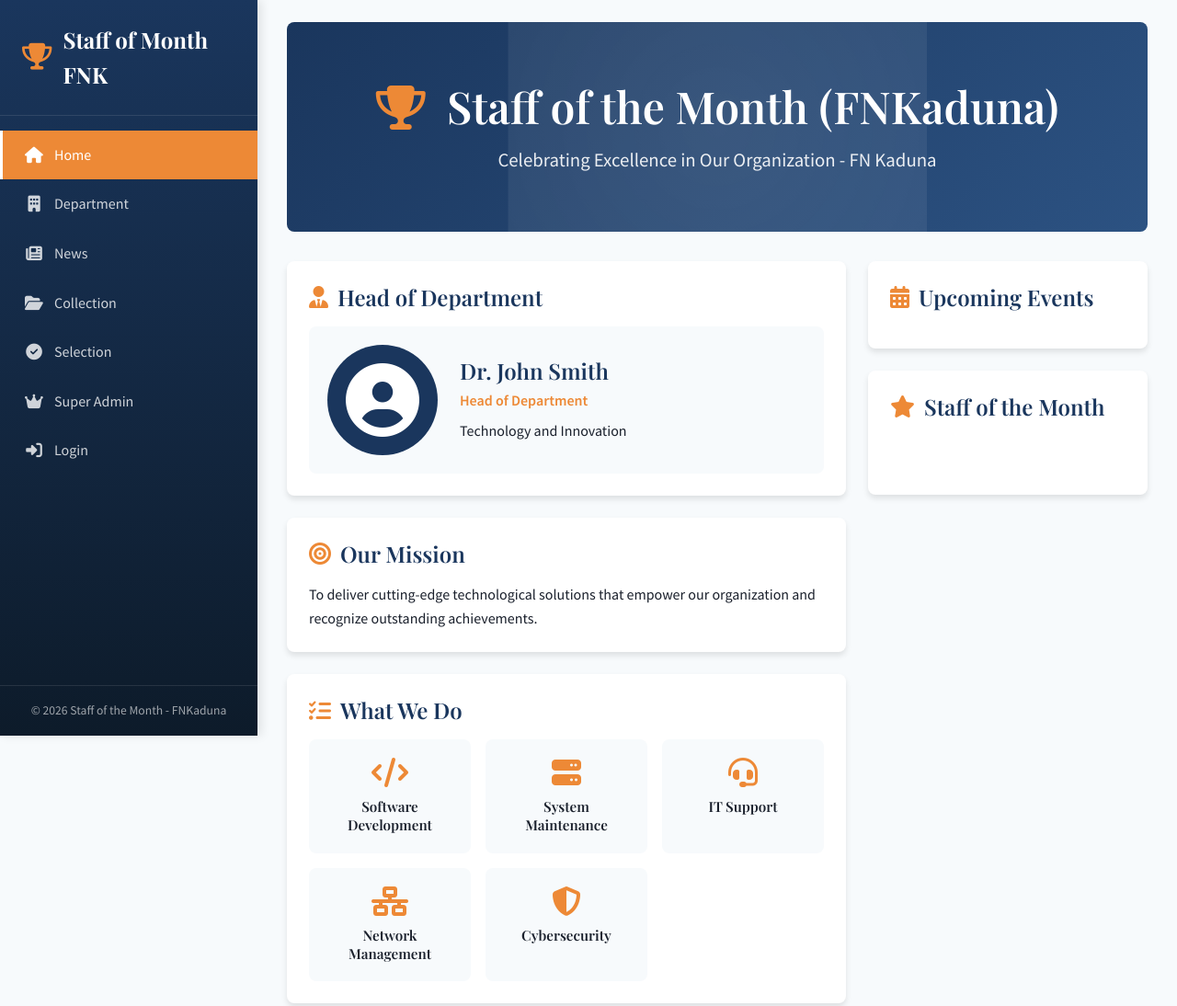
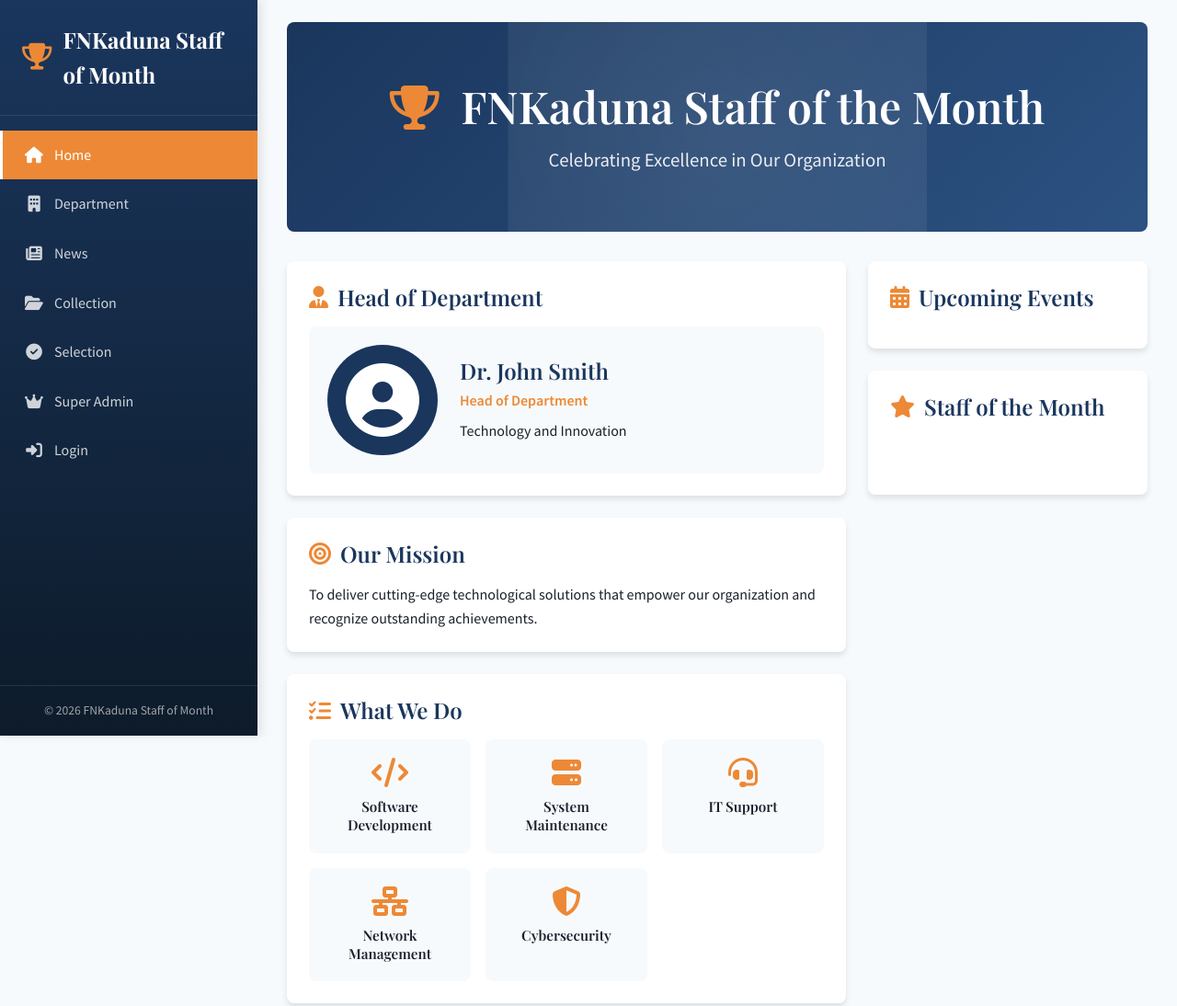
Before and after one commit to musaimam62/fnkaduna-staff1, a website: page public/index.html in a window 1280 px wide. Shown: the top 1094 px of the page at 92% size. Drawn offline with nearby package versions, Linux system fonts and the light colour scheme; no server answers.

Commit message:
FNKaduna Staff of the Month

```diff
--- a/package.json
+++ b/package.json
@@ -1,7 +1,7 @@
 {
-  "name": "fnkaduna-staff-of-month",
+  "name": "fnkaduna-staff-of-the-month",
   "version": "1.0.0",
-  "description": "Staff of the Month FN Kaduna - A comprehensive system for departments to nominate and select Staff of the Month",
+  "description": "FNKaduna Staff of the Month - A comprehensive system for departments to nominate and select Staff of the Month",
   "main": "server.js",
   "scripts": {
     "start": "node server.js",
--- a/public/index.html
+++ b/public/index.html
@@ -3,7 +3,7 @@
 <head>
     <meta charset="UTF-8">
     <meta name="viewport" content="width=device-width, initial-scale=1.0">
-    <title>Staff of the Month (FNKaduna)</title>
+    <title>FNKaduna Staff of the Month</title>
     <link rel="stylesheet" href="css/style.css">
     <link href="https://fonts.googleapis.com/css2?family=Playfair+Display:wght@400;600;700&family=Source+Sans+Pro:wght@300;400;600;700&display=swap" rel="stylesheet">
     <link rel="stylesheet" href="https://cdnjs.cloudflare.com/ajax/libs/font-awesome/6.4.0/css/all.min.css">
@@ -50,7 +50,7 @@
             <div class="sidebar-header">
                 <div class="logo">
                     <i class="fas fa-trophy"></i>
-                    <span>Staff of Month FNK</span>
+                    <span>FNKaduna Staff of Month</span>
                 </div>
             </div>
             <nav class="sidebar-nav">
@@ -88,7 +88,7 @@
                 </a>
             </nav>
             <div class="sidebar-footer">
-                <p>&copy; 2026 Staff of the Month - FNKaduna</p>
+                <p>&copy; 2026 FNKaduna Staff of Month</p>
             </div>
         </aside>
 
@@ -98,8 +98,8 @@
             <div id="homePage" class="page active">
                 <div class="hero-section">
                     <div class="hero-content">
-                        <h1><i class="fas fa-trophy"></i> Staff of the Month (FNKaduna)</h1>
-                        <p class="hero-subtitle">Celebrating Excellence in Our Organization - FN Kaduna</p>
+                        <h1><i class="fas fa-trophy"></i> FNKaduna Staff of the Month</h1>
+                        <p class="hero-subtitle">Celebrating Excellence in Our Organization</p>
                     </div>
                 </div>
 
```
Also changed, not shown: 2 other files.
